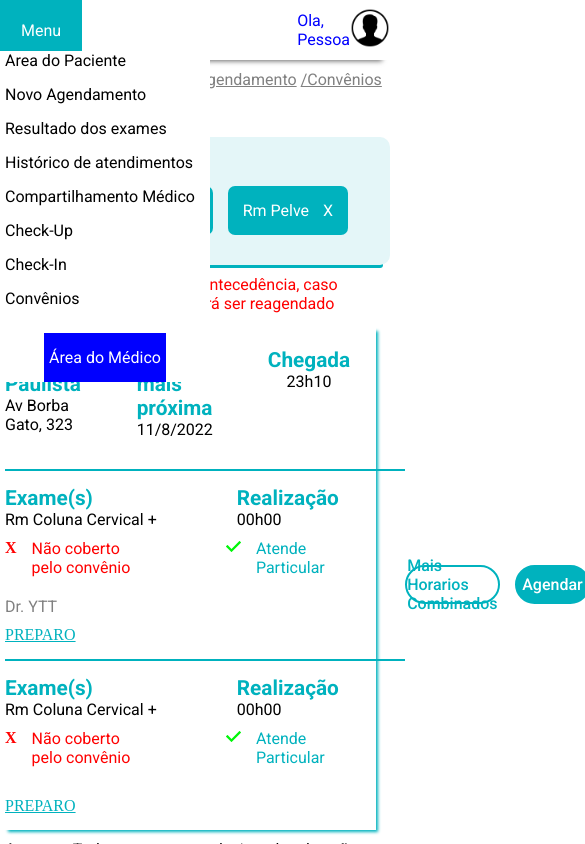
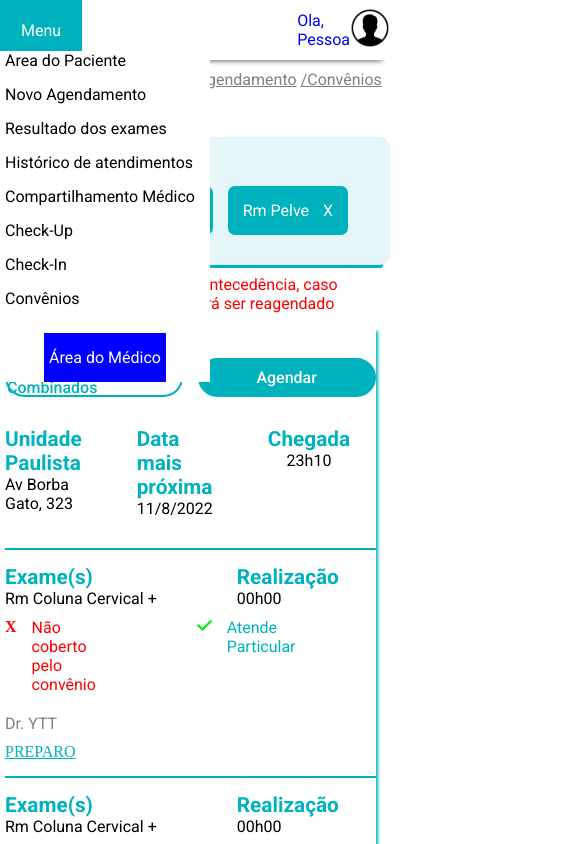
Before and after one commit to Thiteago/WebPage-React, a React (Create React App) app in the folder webpage/: page / in a window 390 px wide. Shown: the top 844 px of the page, 585 px wide, since content can reach past the window. Built offline with nearby package versions, Linux system fonts and the light colour scheme.

Commit message:
finish responsivity

```diff
--- a/webpage/src/styles/AppStyles.js
+++ b/webpage/src/styles/AppStyles.js
@@ -1,4 +1,5 @@
 import styled from "styled-components";
+import { Button } from "../components/button";
 
 export const ContainerContent = styled.section`
   display: flex;
@@ -17,6 +18,15 @@ export const ContainerInformation = styled.div`
   width: 95%;
   height: 100%;
   padding: 15px 0 0 5px;
+
+  @media (max-width: 992px) {
+    flex-direction: column;
+    flex-flow: column-reverse;
+
+    > div {
+      padding-top: 20px;
+    }
+  }
 `;
 
 export const ClinicalInformation = styled.div`
--- a/webpage/src/styles/buttonStyles.js
+++ b/webpage/src/styles/buttonStyles.js
@@ -28,4 +28,12 @@ export const ContainerButtons = styled.div`
   justify-content: center;
   gap: 15px;
   width: 50%;
+
+  @media (max-width: 768px) {
+    width: 70%;
+  }
+
+  @media (max-width: 600px) {
+    width: 100%;
+  }
 `;
```
